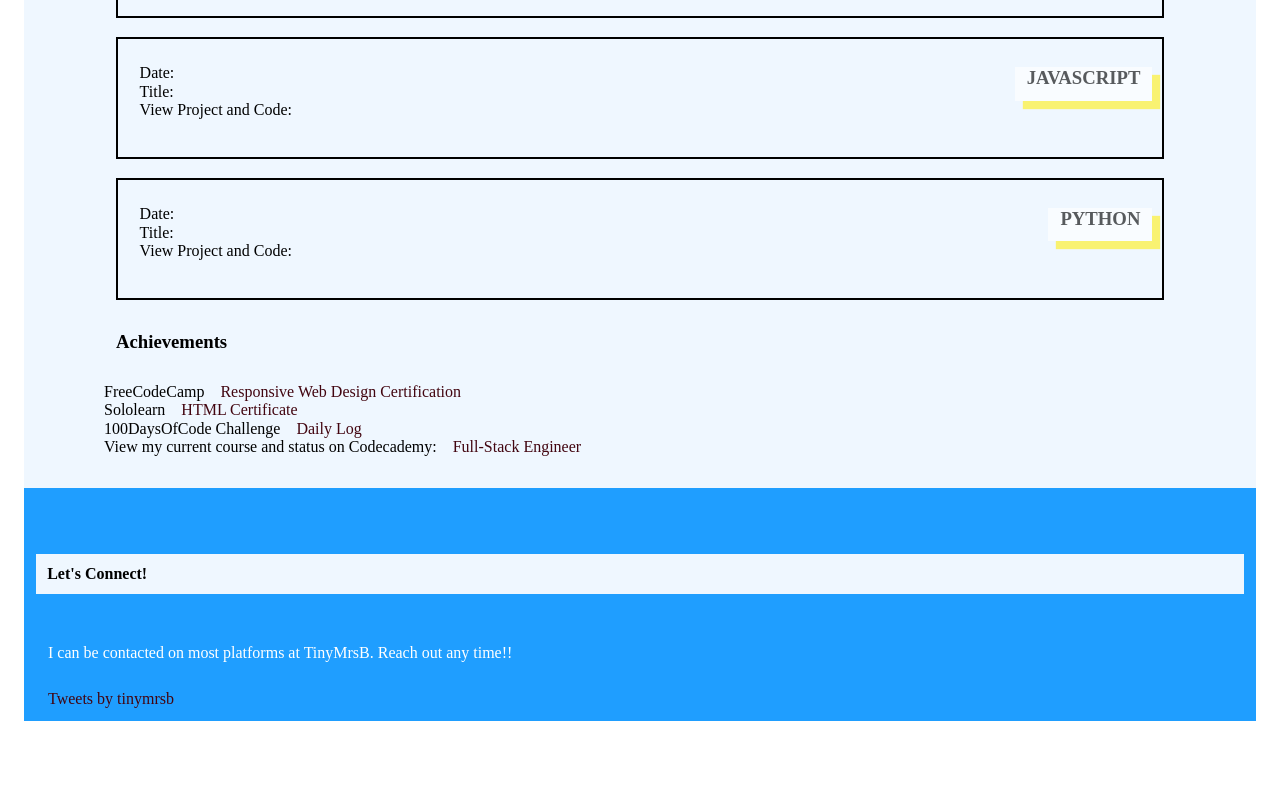
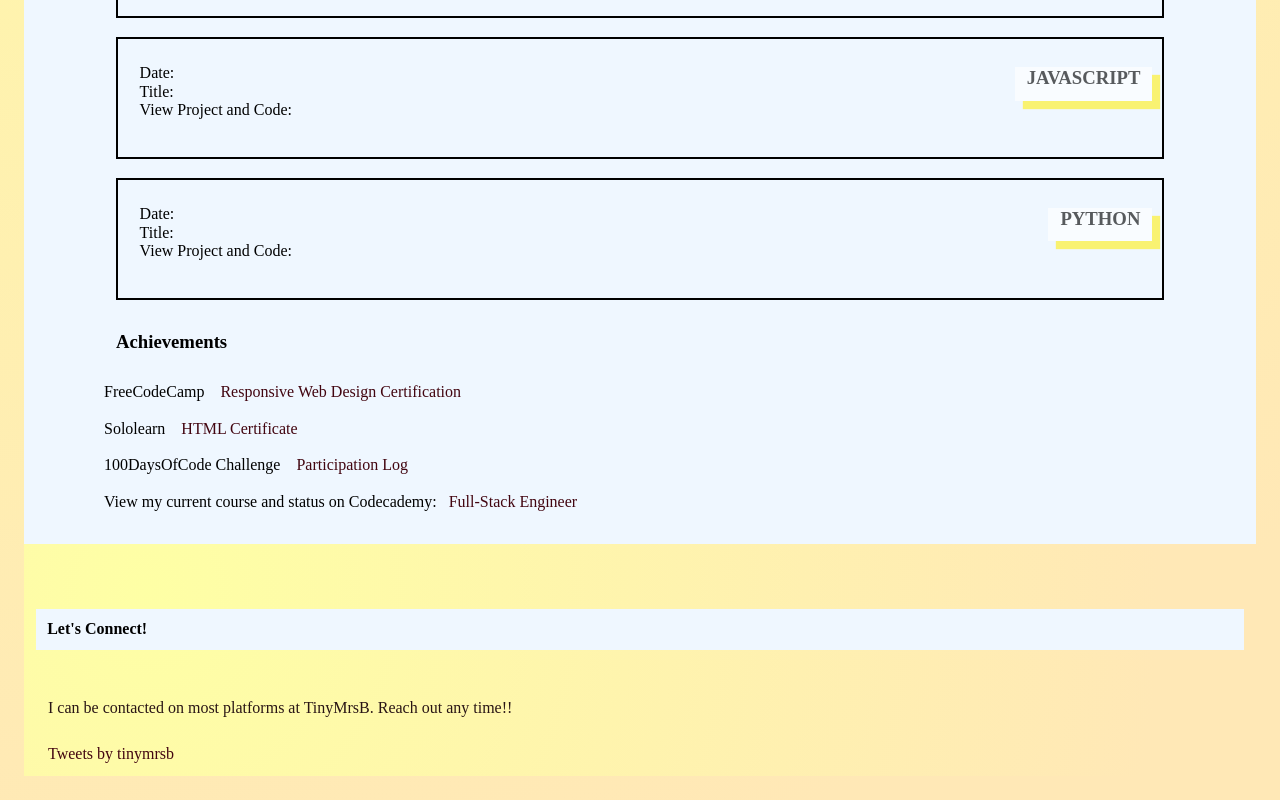
Before and after one commit to Tinymrsb/LivingJournal, a plain HTML site: page index.html in a window 1280 px wide. Shown: the part 1411-2211 px from the top of the page. Before the commit the page ends 2156 px from the top, so only its background shows below. Drawn offline with Linux system fonts and the light colour scheme.

Commit message:
Updates July 9

```diff
--- a/index.html
+++ b/index.html
@@ -93,11 +93,14 @@
       Achievements</h3>
       FreeCodeCamp <a href="https://www.freecodecamp.org/certification/tinymrsb/responsive-web-design">Responsive Web Design Certification</a>
       <br>
+      <br>
       Sololearn <a href="https://www.sololearn.com/Certificate/1014-23449184/jpg/">HTML Certificate</a>
       <br>
-      100DaysOfCode Challenge <a href="https://github.com/Tinymrsb/100-days-of-code/blob/master/log.md"> Daily Log </a>
       <br>
-      View my current course and status on Codecademy: <a href="https://www.codecademy.com/profiles/TinyMrsB">Full-Stack Engineer</a>
+      100DaysOfCode Challenge <a href="https://github.com/Tinymrsb/100-days-of-code/blob/master/log.md"> Participation Log </a>
+      <br>
+      <br>
+      View my current course and status on Codecademy:<a href="https://www.codecademy.com/profiles/TinyMrsB">Full-Stack Engineer</a>
       <br>
   </section>
   </main>
--- a/style.css
+++ b/style.css
@@ -9,6 +9,7 @@ a {
 }
 
 body {
+  background: radial-gradient(circle at 10% 20%, rgb(254, 255, 165) 0%, rgb(255, 232, 182) 90%);
 }
 
 header {
@@ -95,8 +96,8 @@ ul li{
 
 
 footer {
-background-color: #1F9EFF;
-color: white;
+  background: radial-gradient(circle at 10% 20%, rgb(254, 255, 165) 0%, rgb(255, 232, 182) 90%);;
+color: rgb(41, 21, 21);
 max-width: 100%;
 padding-top: 1rem;
 }
```
